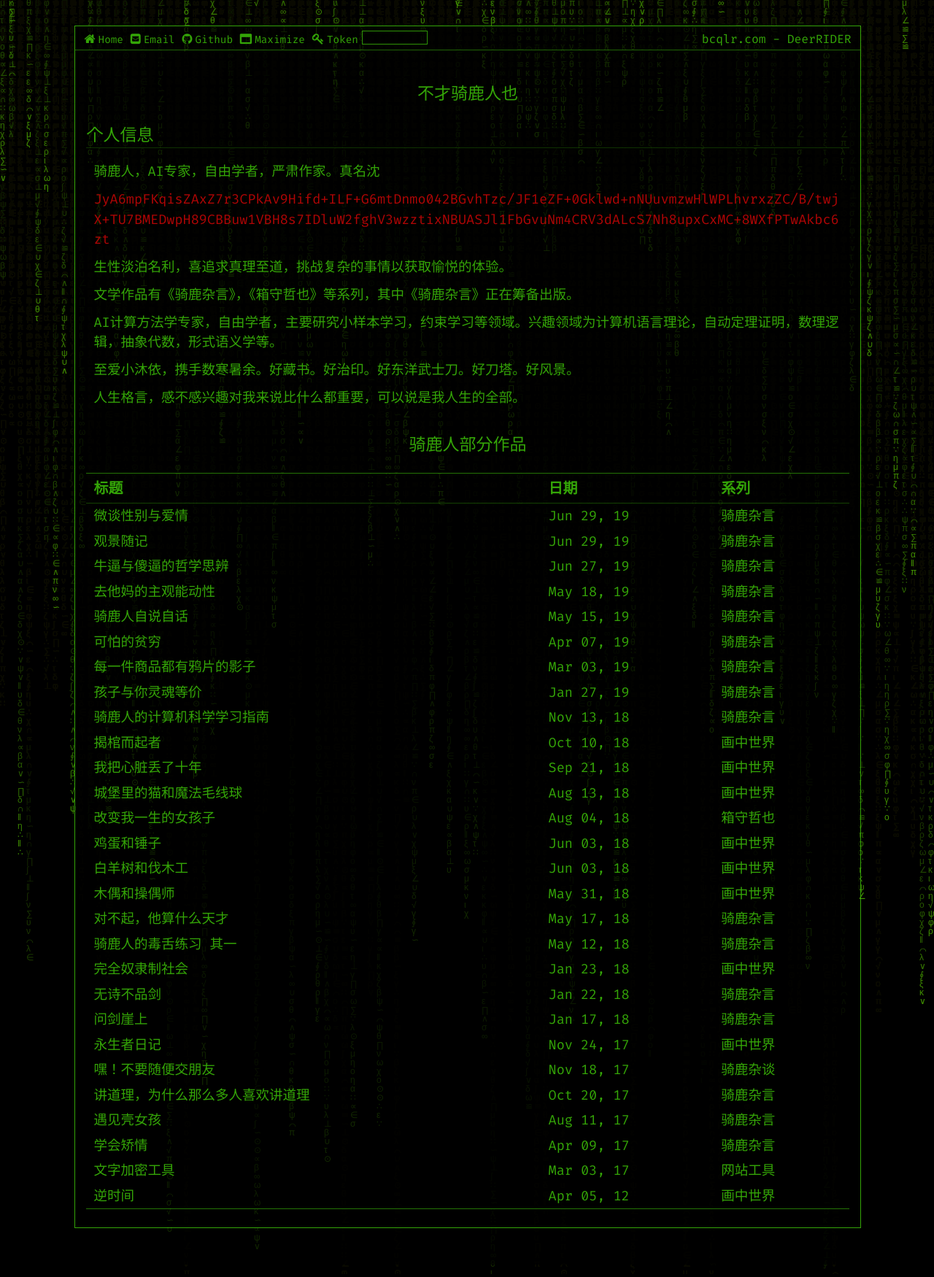
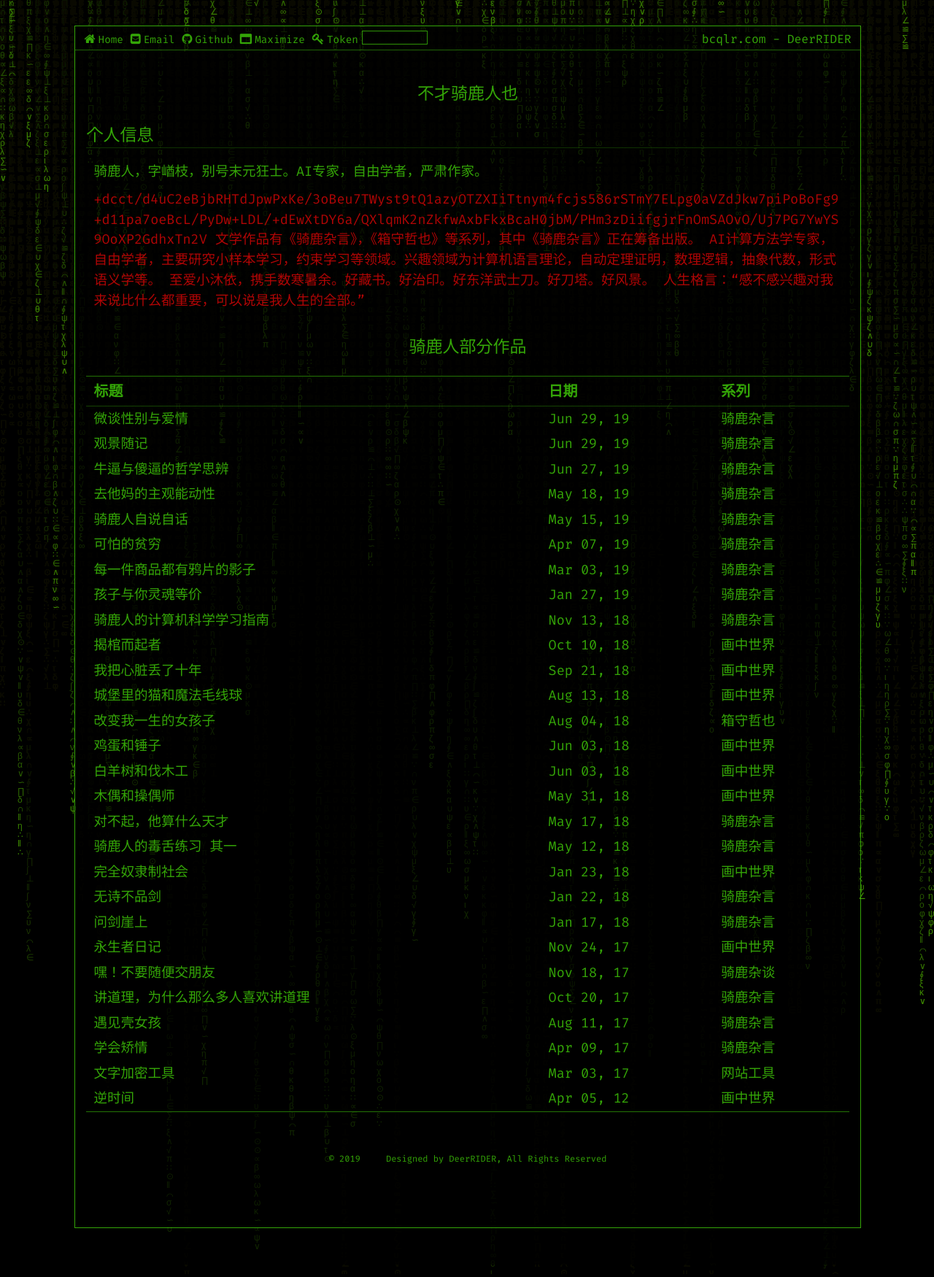
Before and after one commit to akiritsu/bcqlr-old, a Jekyll site: the page built from pages/index.md, in a window 1280 px wide. Shown: the whole page at 73% size. Built offline with Jekyll 4.4.1, drawn with Linux system fonts in a browser that asks for light colours.

Commit message:
modify index

```diff
--- a/pages/index.md
+++ b/pages/index.md
@@ -15,14 +15,12 @@
 
 ## 个人信息
 
-骑鹿人，AI专家，自由学者，严肃作家。真名沈
-<p class="encrypted">JyA6mpFKqisZAxZ7r3CPkAv9Hifd+ILF+G6mtDnmo042BGvhTzc/JF1eZF+0Gklwd+nNUuvmzwHlWPLhvrxzZC/B/twjX+TU7BMEDwpH89CBBuw1VBH8s7IDluW2fghV3wzztixNBUASJl1FbGvuNm4CRV3dALcS7Nh8upxCxMC+8WXfPTwAkbc6zt</p>
-生性淡泊名利，喜追求真理至道，挑战复杂的事情以获取愉悦的体验。
-
+骑鹿人，字崷枝，别号末元狂士。AI专家，自由学者，严肃作家。
+<p class="encrypted">+dcct/d4uC2eBjbRHTdJpwPxKe/3oBeu7TWyst9tQ1azyOTZXIiTtnym4fcjs586rSTmY7ELpg0aVZdJkw7piPoBoFg9+d11pa7oeBcL/PyDw+LDL/+dEwXtDY6a/QXlqmK2nZkfwAxbFkxBcaH0jbM/PHm3zDiifgjrFnOmSAOvO/Uj7PG7YwYS9OoXP2GdhxTn2V
 文学作品有《骑鹿杂言》，《箱守哲也》等系列，其中《骑鹿杂言》正在筹备出版。
 
 AI计算方法学专家，自由学者，主要研究小样本学习，约束学习等领域。兴趣领域为计算机语言理论，自动定理证明，数理逻辑，抽象代数，形式语义学等。
 
 至爱小沐依，携手数寒暑余。好藏书。好治印。好东洋武士刀。好刀塔。好风景。
 
-人生格言，感不感兴趣对我来说比什么都重要，可以说是我人生的全部。
+人生格言：“感不感兴趣对我来说比什么都重要，可以说是我人生的全部。”
```
